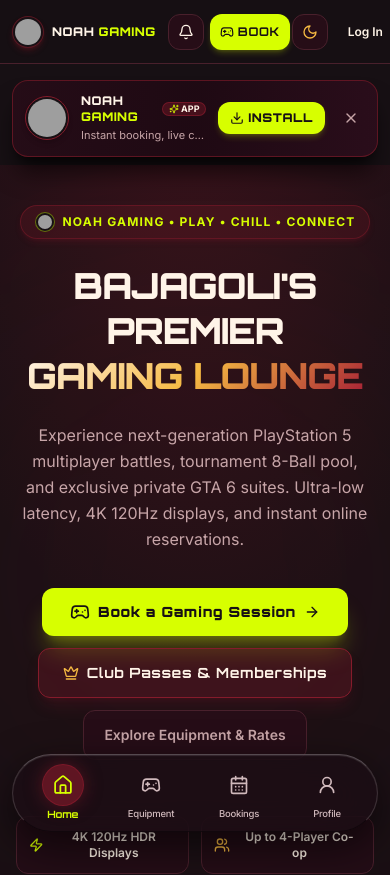
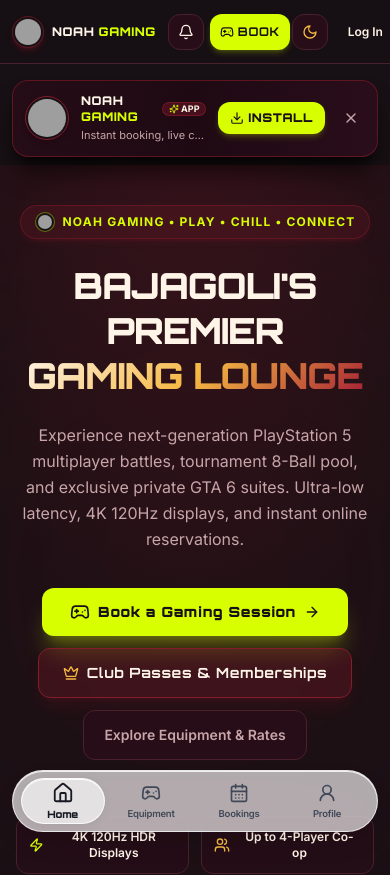
Before and after one commit to RoyalDsouza2004/Noah-Gaming, a React (Vite) app in the folder client/: page / in a window 390 px wide. Shown: the top 875 px of the page. Built offline with nearby package versions, Linux system fonts and the light colour scheme; no server answers; grey boxes are pictures that could not be loaded.

Commit message:
Update MobileBottomNav to white iPhone frosted glass with black text and animated gliding active indicator

```diff
--- a/client/src/components/MobileBottomNav.jsx
+++ b/client/src/components/MobileBottomNav.jsx
@@ -1,4 +1,4 @@
-import React, { useState, useEffect } from 'react';
+import React, { useState, useEffect, useRef } from 'react';
 import {
   House,
   Gamepad2,
@@ -271,11 +271,47 @@ export const MobileBottomNav = ({
     ];
   }
 
+  // Refs for tracking position and width of active item for the gliding glass indicator
+  const navRef = useRef(null);
+  const itemRefs = useRef({});
+  const [indicatorStyle, setIndicatorStyle] = useState({
+    left: 0,
+    width: 0,
+    top: 4,
+    height: 44,
+    ready: false,
+  });
+
+  useEffect(() => {
+    const updateIndicator = () => {
+      const activeEl = itemRefs.current[activeItemId];
+      const navEl = navRef.current;
+      if (activeEl && navEl) {
+        const activeRect = activeEl.getBoundingClientRect();
+        const navRect = navEl.getBoundingClientRect();
+        setIndicatorStyle({
+          left: Math.round(activeRect.left - navRect.left + 2),
+          width: Math.round(activeRect.width - 4),
+          top: 3,
+          height: Math.round(navRect.height - 6),
+          ready: true,
+        });
+      }
+    };
+
+    updateIndicator();
+    // Re-calculate on window resize, scroll or orientation changes
+    window.addEventListener('resize', updateIndicator);
+    const timeout = setTimeout(updateIndicator, 50);
+    return () => {
+      window.removeEventListener('resize', updateIndicator);
+      clearTimeout(timeout);
+    };
+  }, [activeItemId, role, navItems.length]);
+
   const handleItemClick = (e, item) => {
-    // Prevent event bubbling without preventing default button click delivery
     e.stopPropagation();
 
-    // If item requires authentication and user is not logged in
     if (!user && (item.id === 'bookings' || item.id === 'profile')) {
       if (openLoginModal) openLoginModal();
       return;
@@ -296,8 +332,9 @@ export const MobileBottomNav = ({
       aria-label="Mobile Bottom Navigation"
       aria-hidden={!isVisible}
       style={{
-        backdropFilter: 'blur(24px) saturate(180%)',
-        WebkitBackdropFilter: 'blur(24px) saturate(180%)',
+        backgroundColor: 'color-mix(in oklab, white 65%, transparent)',
+        backdropFilter: 'blur(22px) saturate(180%)',
+        WebkitBackdropFilter: 'blur(22px) saturate(180%)',
         WebkitTapHighlightColor: 'transparent',
         transform: isVisible
           ? 'translate3d(-50%, 0, 0)'
@@ -308,9 +345,22 @@ export const MobileBottomNav = ({
           'transform 230ms cubic-bezier(0.16, 1, 0.3, 1), opacity 200ms ease-out',
         willChange: 'transform, opacity',
       }}
-      className="fixed bottom-[max(0.75rem,env(safe-area-inset-bottom))] left-1/2 w-[calc(100%-1.5rem)] max-w-md z-[60] md:hidden rounded-full bg-white/75 dark:bg-[#1a0e14]/75 supports-[not-(backdrop-filter:blur(0))]:bg-white/95 dark:supports-[not-(backdrop-filter:blur(0))]:bg-[#1a0e14]/95 border border-white/80 border-t-white/95 border-b-slate-300/40 dark:border-white/15 dark:border-t-white/25 dark:border-b-black/40 shadow-[0_10px_35px_rgba(0,0,0,0.08),0_1px_2px_rgba(255,255,255,0.9)_inset] dark:shadow-[0_14px_40px_rgba(0,0,0,0.6),0_1px_1px_rgba(255,255,255,0.12)_inset] px-1.5 py-1.5 select-none"
+      className="fixed bottom-[max(0.75rem,env(safe-area-inset-bottom))] left-1/2 w-[calc(100%-1.5rem)] max-w-md z-[60] md:hidden rounded-full bg-white/65 border border-white/70 shadow-[inset_0_1px_0_rgba(255,255,255,.85),0_12px_35px_-15px_rgba(0,0,0,.22)] px-1.5 py-1 select-none"
     >
-      <nav className="w-full flex items-center justify-around">
+      <nav ref={navRef} className="relative w-full flex items-center justify-around">
+        {/* Animated Gliding Translucent White Active Selection Indicator */}
+        <div
+          className="absolute rounded-full pointer-events-none transition-all duration-[420ms] ease-[cubic-bezier(0.16,1,0.3,1)] bg-white/65 border border-white/80 shadow-[inset_0_1px_0_rgba(255,255,255,.9),0_2px_8px_rgba(0,0,0,.06)]"
+          style={{
+            left: `${indicatorStyle.left}px`,
+            width: `${indicatorStyle.width}px`,
+            top: `${indicatorStyle.top}px`,
+            height: `${indicatorStyle.height}px`,
+            opacity: indicatorStyle.ready ? 1 : 0,
+            zIndex: 1,
+          }}
+        />
+
         {navItems.map((item) => {
           const Icon = item.icon;
           const isActive = activeItemId === item.id;
@@ -320,6 +370,7 @@ export const MobileBottomNav = ({
           return (
             <button
               key={item.id}
+              ref={(el) => (itemRefs.current[item.id] = el)}
               type="button"
               onClick={(e) => handleItemClick(e, item)}
               aria-label={item.label}
@@ -329,24 +380,16 @@ export const MobileBottomNav = ({
                 touchAction: 'manipulation',
                 outline: 'none',
               }}
-              className="flex-1 flex flex-col items-center justify-center py-1 px-0.5 relative transition-transform active:scale-90 outline-none focus:outline-none focus:ring-0 focus-visible:outline-none select-none min-h-[46px]"
+              className="flex-1 flex flex-col items-center justify-center py-1.5 px-0.5 relative z-10 transition-transform active:scale-95 outline-none focus:outline-none focus:ring-0 focus-visible:outline-none select-none min-h-[46px]"
             >
-              <div
-                className={`flex items-center justify-center transition-all duration-150 ${
-                  isActive
-                    ? 'w-10 h-10 rounded-full bg-[#851B2B] text-white shadow-[0_4px_14px_rgba(133,27,43,0.35)] border border-[#851B2B]/70 dark:bg-[#851B2B]/65 dark:border-[#851B2B]/80 dark:shadow-[0_0_16px_rgba(133,27,43,0.5)] scale-105'
-                    : 'w-10 h-10 rounded-full'
-                }`}
-              >
+              <div className="flex items-center justify-center w-8 h-6 transition-all duration-200">
                 {isProfileItem && currentUser ? (
                   <div
-                    className={`w-7 h-7 rounded-full overflow-hidden flex items-center justify-center font-bold shrink-0 border transition-all relative ${
-                      isActive
-                        ? 'border-white dark:border-[#D7FF00] shadow-[0_0_10px_rgba(215,255,0,0.6)]'
-                        : 'border-slate-300 dark:border-white/40'
-                    } bg-gradient-to-br from-[#851B2B] to-[#A51F35] text-[#FFF4E8]`}
+                    className={`w-6 h-6 rounded-full overflow-hidden flex items-center justify-center font-bold shrink-0 border transition-all relative ${
+                      isActive ? 'border-[#171923] shadow-sm scale-110' : 'border-slate-400'
+                    } bg-gradient-to-br from-[#851B2B] to-[#A51F35] text-white`}
                   >
-                    <span className="font-heading font-black text-[10.5px] text-[#FFF4E8]">
+                    <span className="font-heading font-black text-[9.5px] text-white">
                       {currentUser.name?.charAt(0).toUpperCase() || 'U'}
                     </span>
                     {profilePic && (
@@ -362,10 +405,8 @@ export const MobileBottomNav = ({
                   </div>
                 ) : (
                   <Icon
-                    className={`transition-colors duration-150 ${
-                      isActive
-                        ? 'w-5 h-5 text-white dark:text-[#D7FF00]'
-                        : 'w-5 h-5 text-slate-500 hover:text-slate-800 dark:text-white/60 dark:hover:text-white/90'
+                    className={`w-5 h-5 transition-transform duration-200 ${
+                      isActive ? 'text-[#171923] scale-110' : 'text-[#414858]'
                     }`}
                   />
                 )}
@@ -374,8 +415,8 @@ export const MobileBottomNav = ({
               <span
                 className={`text-[9.5px] sm:text-[10px] tracking-tight mt-0.5 transition-all select-none ${
                   isActive
-                    ? 'font-bold font-heading scale-105 text-[#851B2B] dark:text-[#D7FF00]'
-                    : 'font-medium text-slate-500 dark:text-white/65'
+                    ? 'font-black font-heading text-[#171923] scale-105'
+                    : 'font-semibold text-[#414858]'
                 }`}
               >
                 {item.label}
```
